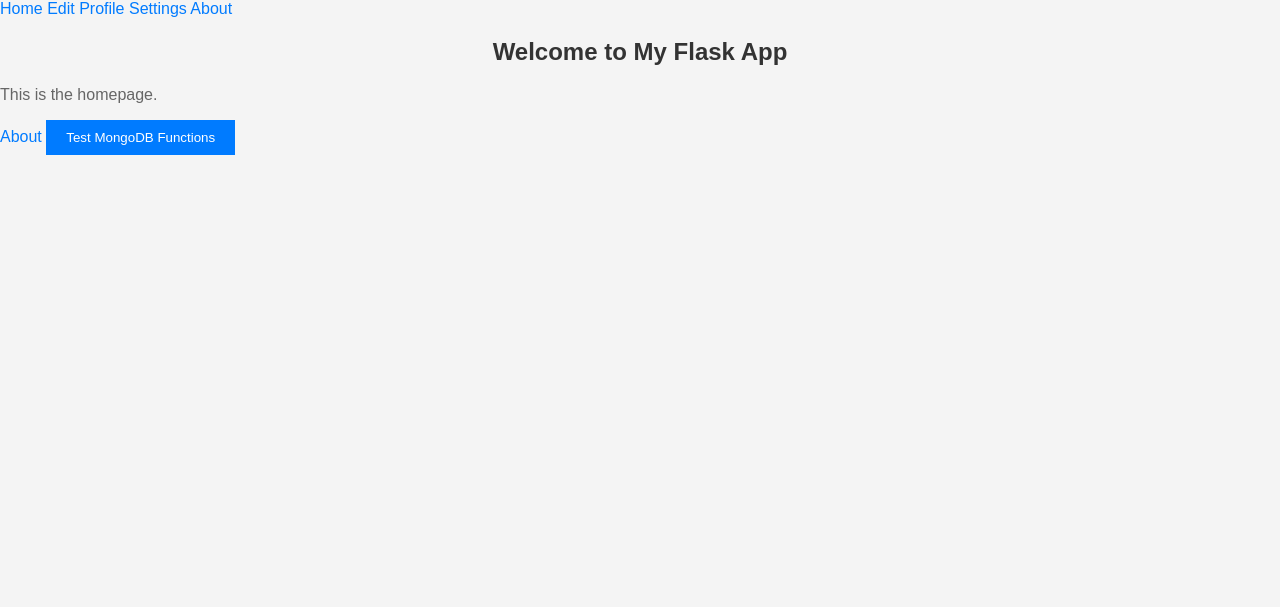
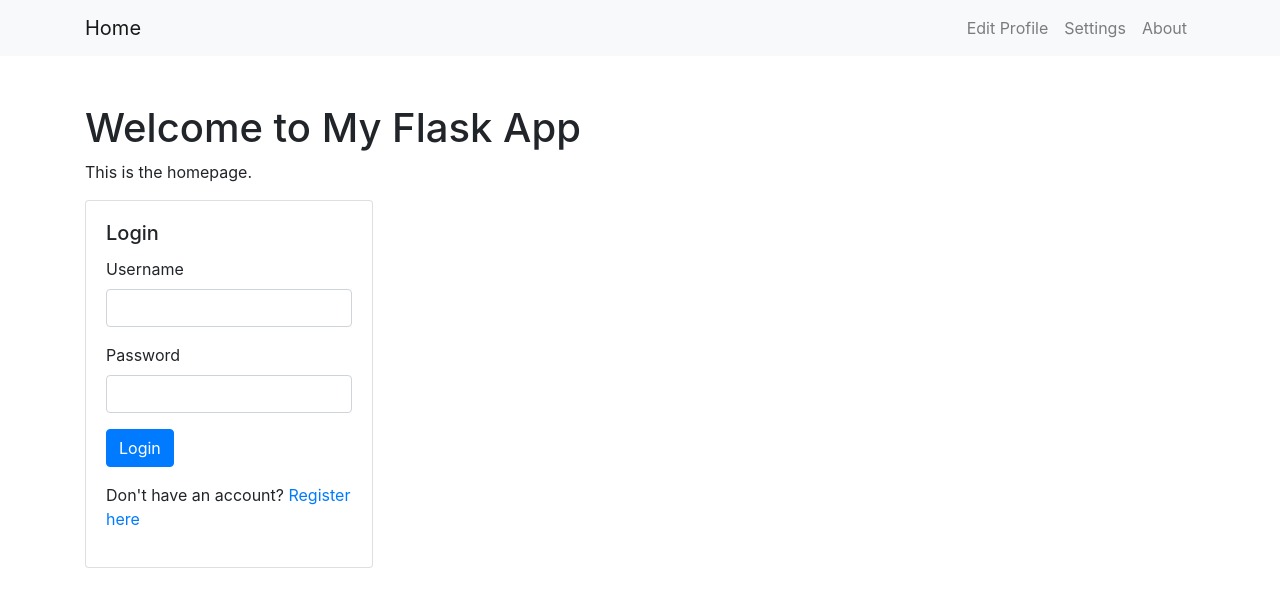
Before and after one commit to aejensen1/Fair-Dating-App, a Flask app: page / in a window 1280 px wide. Shown: the top 607 px of the page. Run offline with Flask 3, Linux system fonts and the light colour scheme; some libraries are stand-ins or nearby versions.

Commit message:
Got login screen to open

```diff
--- a/app.py
+++ b/app.py
@@ -4,7 +4,7 @@ from pymongo import MongoClient
 from werkzeug.security import generate_password_hash, check_password_hash
 import jwt
 import datetime
-from user import User
+from flask_login import LoginManager, login_user, current_user, UserMixin
 from dotenv import load_dotenv
 import os
 
@@ -13,6 +13,7 @@ load_dotenv()
 app = Flask(__name__)
 app.config['SECRET_KEY'] = os.getenv('SECRET_KEY')
 app.config['MONGO_URI'] = 'mongodb://localhost:27017/mydatabase'
+login_manager = LoginManager(app)
 
 # Connect to MongoDB
 client = MongoClient('localhost', 27017)
@@ -24,6 +25,14 @@ messages = db["Messages"]
 profiles = db["Profiles"]
 block = db["Block"]
 
+class User(UserMixin):
+    def __init__(self, username, password):
+        self.username = username
+        self.password_hash = generate_password_hash(password)
+        pass
+
+    def check_password(self, password):
+        return check_password_hash(self.password_hash, password)
 
 def test_functions():
     db.activity_log.insert_one({"key": "value"})
@@ -35,9 +44,13 @@ def test_functions():
     #db["Activity Log"].delete_one({"key": "value"})
     return "Test completed successfully."
 
+@login_manager.user_loader
+def load_user(user_id):
+    return User.get_by_id(user_id)
+
 @app.route('/')
 def index():
-    return render_template('index.html')
+    return render_template('index.html', current_user=current_user)
 
 @app.route('/test_mongodb_functions')
 def test_mongodb_functions():
--- a/templates/index.html
+++ b/templates/index.html
@@ -1,20 +1,61 @@
 <!DOCTYPE html>
 <html>
 <head>
-    <link rel= "stylesheet" type= "text/css" href= "{{ url_for('static',filename='styles/styles.css') }}">
+    <link rel="stylesheet" href="https://stackpath.bootstrapcdn.com/bootstrap/4.5.2/css/bootstrap.min.css">
     <title>Home</title>
 </head>
-<nav>
-    <a href="/">Home</a>
-    <a href="/edit-profile">Edit Profile</a>
-    <a href="/settings">Settings</a>
-    <a href="/about">About</a>
 <body>
+<nav class="navbar navbar-expand-lg navbar-light bg-light">
+    <div class="container">
+        <a class="navbar-brand" href="/">Home</a>
+        <button class="navbar-toggler" type="button" data-toggle="collapse" data-target="#navbarSupportedContent" aria-controls="navbarSupportedContent" aria-expanded="false" aria-label="Toggle navigation">
+            <span class="navbar-toggler-icon"></span>
+        </button>
+
+        <div class="collapse navbar-collapse" id="navbarSupportedContent">
+            <ul class="navbar-nav ml-auto">
+                <li class="nav-item">
+                    <a class="nav-link" href="/edit-profile">Edit Profile</a>
+                </li>
+                <li class="nav-item">
+                    <a class="nav-link" href="/settings">Settings</a>
+                </li>
+                <li class="nav-item">
+                    <a class="nav-link" href="/about">About</a>
+                </li>
+            </ul>
+        </div>
+    </div>
+</nav>
+
+<div class="container mt-5">
     <h1>Welcome to My Flask App</h1>
     <p>This is the homepage.</p>
-    <a href="/about">About</a>
-    <button id="testButton">Test MongoDB Functions</button>
-    <script src="https://code.jquery.com/jquery-3.6.0.min.js"></script>
-    <script src="{{ url_for('static',filename='script.js') }}"> </script>
+    {% if not current_user.is_authenticated %}
+    <div class="card" style="width: 18rem;">
+        <div class="card-body">
+            <h5 class="card-title">Login</h5>
+            <form action="{{ url_for('login') }}" method="post">
+                <div class="form-group">
+                    <label for="username">Username</label>
+                    <input type="text" class="form-control" id="username" name="username" required>
+                </div>
+                <div class="form-group">
+                    <label for="password">Password</label>
+                    <input type="password" class="form-control" id="password" name="password" required>
+                </div>
+                <button type="submit" class="btn btn-primary">Login</button>
+            </form>
+            <p class="mt-3">Don't have an account? <a href="/register">Register here</a></p>
+        </div>
+    </div>
+    {% endif %}
+</div>
+
+<script src="https://code.jquery.com/jquery-3.6.0.min.js"></script>
+<script src="https://code.jquery.com/jquery-3.5.1.slim.min.js"></script>
+<script src="https://cdn.jsdelivr.net/npm/@popperjs/core@2.5.4/dist/umd/popper.min.js"></script>
+<script src="https://stackpath.bootstrapcdn.com/bootstrap/4.5.2/js/bootstrap.min.js"></script>
+<script src="{{ url_for('static',filename='script.js') }}"></script>
 </body>
 </html>
```
Also changed, not shown: templates/index2.html (added, +23 -0 lines), user.py (deleted, +0 -9 lines), templates/login.html (added).
